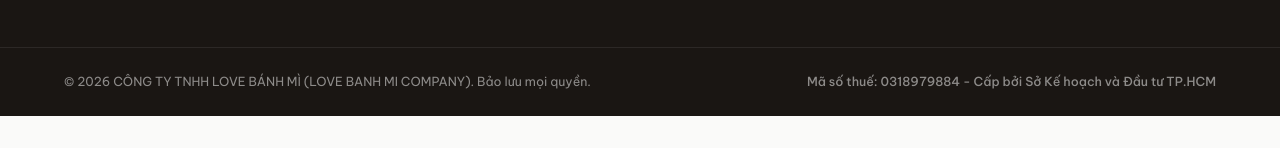
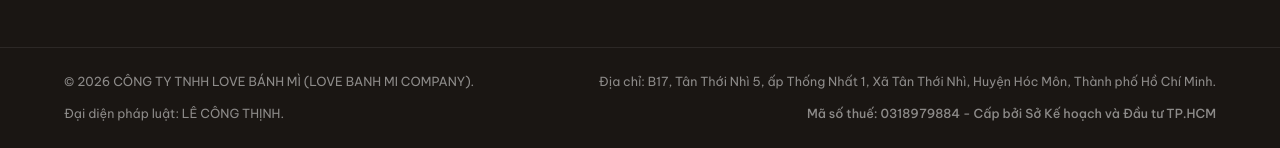
Before and after one commit to facebookkhongten456789-del/banhmi, a website: page index.html in a window 1280 px wide. Shown: the part 4833-4981 px from the top of the page. Before the commit the page ends 4949 px from the top, so only its background shows below. Drawn offline with Linux system fonts and the light colour scheme.

Commit message:
Update footer with complete company information and legal representative

```diff
--- a/index.html
+++ b/index.html
@@ -17,7 +17,7 @@
   <meta property="og:url" content="https://lovebanhmi.io.vn">
   <meta property="og:title" content="LOVE BÁNH MÌ - Bánh Mì Việt Nam Giòn Tan & Đậm Vị Truyền Thống">
   <meta property="og:description" content="Chào mừng bạn đến với LOVE BÁNH MÌ! Cửa hàng chuyên cung cấp bánh mì nóng giòn, pate bơ nhà làm, thịt nướng thơm lừng tại Hóc Môn, TP. HCM. Đặt hàng ngay: 0383330278.">
-  <meta property="og:image" content="love_banh_mi_stamp.svg">  <meta name="facebook-domain-verification" content="nrcteg87h8npi9pnuup1betfturqni" />
+  <meta property="og:image" content="love_banh_mi_stamp.svg">
   <!-- Twitter -->
   <meta property="twitter:card" content="summary_large_image">
   <meta property="twitter:url" content="https://lovebanhmi.io.vn">
@@ -504,7 +504,9 @@
 
     <div class="footer-bottom">
       <div class="container bottom-wrapper">
-        <p>&copy; 2026 CÔNG TY TNHH LOVE BÁNH MÌ (LOVE BANH MI COMPANY). Bảo lưu mọi quyền.</p>
+        <p>&copy; 2026 CÔNG TY TNHH LOVE BÁNH MÌ (LOVE BANH MI COMPANY).</p>
+        <p>Địa chỉ: B17, Tân Thới Nhì 5, ấp Thống Nhất 1, Xã Tân Thới Nhì, Huyện Hóc Môn, Thành phố Hồ Chí Minh.</p>
+        <p>Đại diện pháp luật: LÊ CÔNG THỊNH.</p>
         <p class="tax-info">Mã số thuế: 0318979884 - Cấp bởi Sở Kế hoạch và Đầu tư TP.HCM</p>
       </div>
     </div>
```
